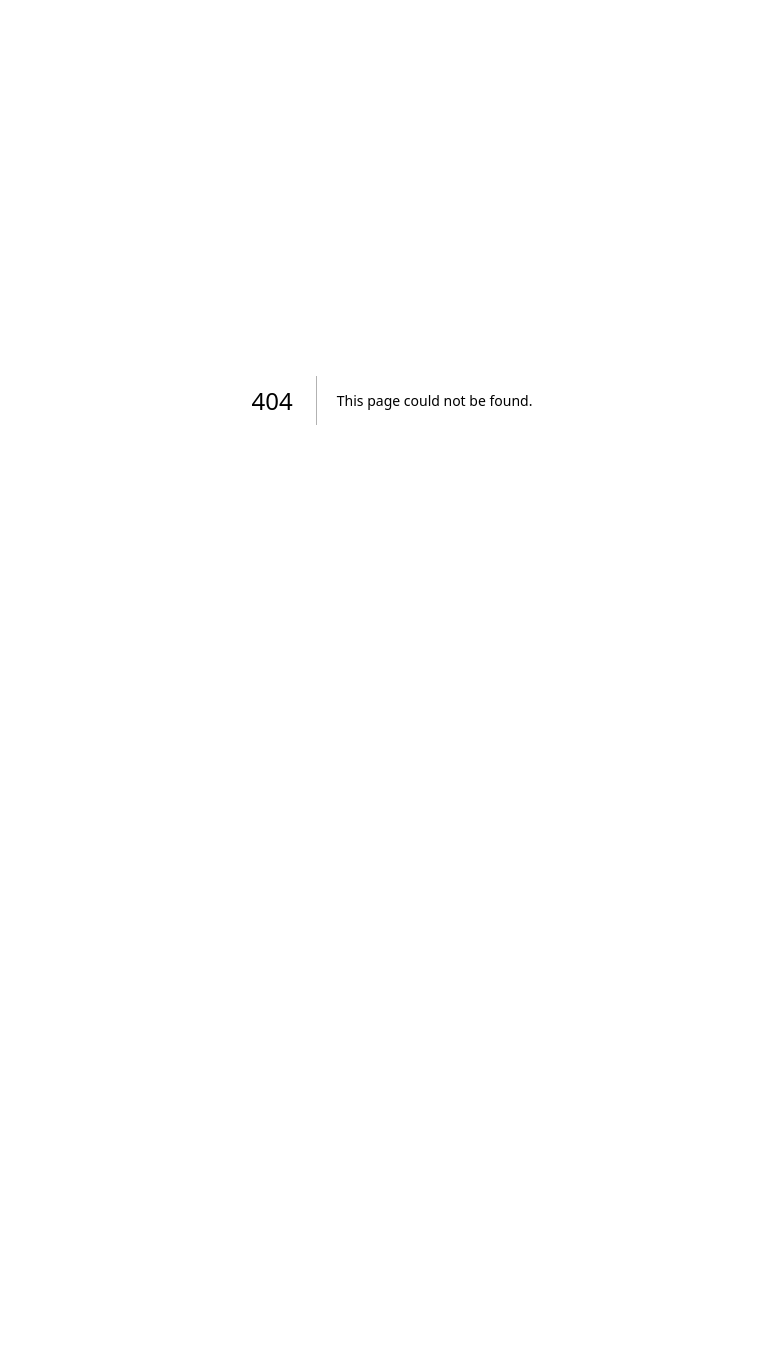
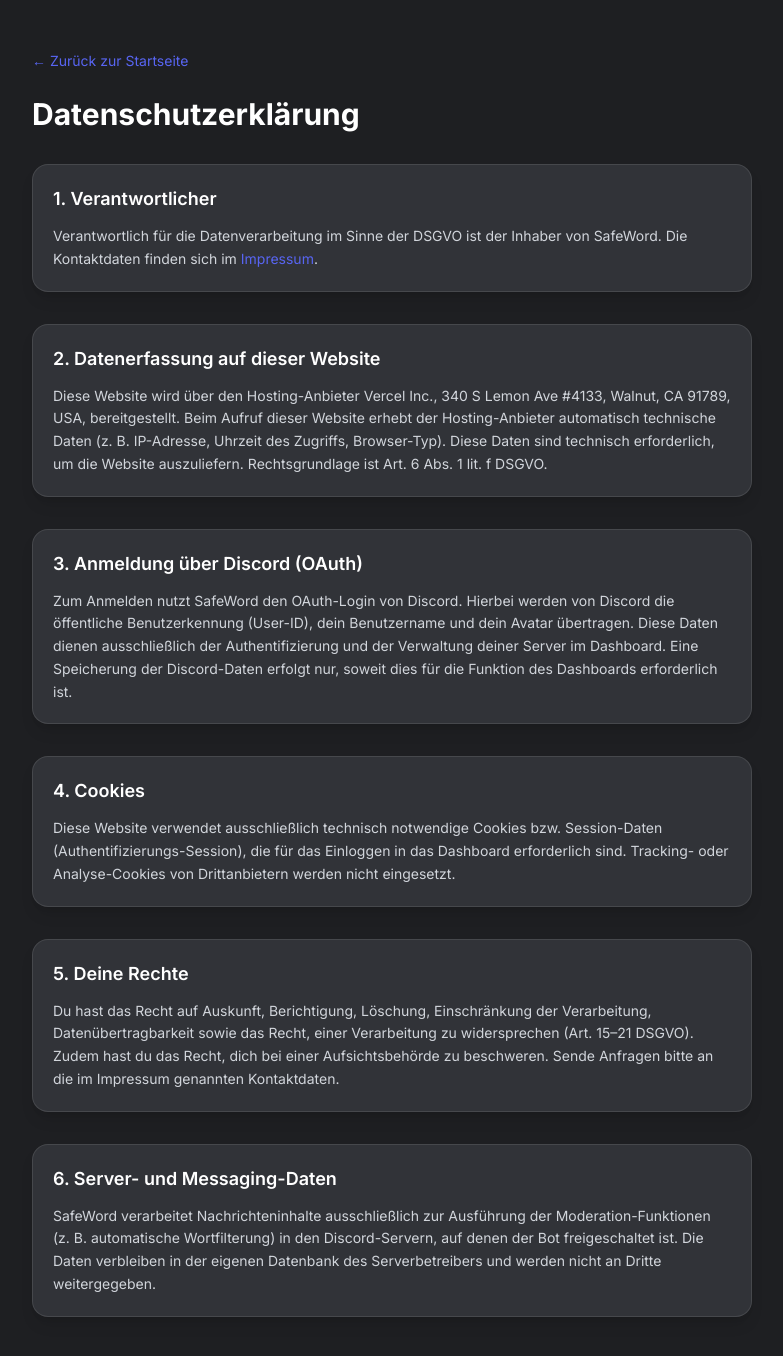
Before and after one commit to bot-coder0815/SafeWord, a Next.js app in the folder dashboard/: page /datenschutz in a window 1280 px wide. Before the commit this address had no page. Shown: the top 1356 px of the page, without its empty margins (248-1031 px from the left). Before the commit the page ends 800 px from the top, so only its background shows below. Built offline with nearby package versions, Linux system fonts and the light colour scheme.

Commit message:
Landing: Impressum + Datenschutz Seiten und Footer-Links; Version ohne 'v' + Copyright

```diff
--- /dev/null
+++ b/dashboard/app/datenschutz/page.tsx
@@ -0,0 +1,79 @@
+import Link from "next/link";
+import type { Metadata } from "next";
+
+export const metadata: Metadata = {
+  title: "Datenschutz — SafeWord",
+  description: "Datenschutzerklärung für SafeWord.",
+};
+
+export default function DatenschutzPage() {
+  return (
+    <main className="mx-auto max-w-3xl px-6 py-12">
+      <Link href="/" className="text-sm text-blurple transition-colors hover:text-blurple/80">
+        ← Zurück zur Startseite
+      </Link>
+      <h1 className="mt-6 text-3xl font-bold text-white">Datenschutzerklärung</h1>
+
+      <section className="mt-8 space-y-8 text-sm leading-relaxed text-gray-300">
+        <div className="card">
+          <h2 className="text-lg font-semibold text-white">1. Verantwortlicher</h2>
+          <p className="mt-3">
+            Verantwortlich für die Datenverarbeitung im Sinne der DSGVO ist der Inhaber von
+            SafeWord. Die Kontaktdaten finden sich im <Link href="/impressum" className="text-blurple transition-colors hover:text-blurple/80">Impressum</Link>.
+          </p>
+        </div>
+
+        <div className="card">
+          <h2 className="text-lg font-semibold text-white">2. Datenerfassung auf dieser Website</h2>
+          <p className="mt-3">
+            Diese Website wird über den Hosting-Anbieter Vercel Inc., 340 S Lemon Ave #4133,
+            Walnut, CA 91789, USA, bereitgestellt. Beim Aufruf dieser Website erhebt der
+            Hosting-Anbieter automatisch technische Daten (z.&nbsp;B. IP-Adresse, Uhrzeit des
+            Zugriffs, Browser-Typ). Diese Daten sind technisch erforderlich, um die Website
+            auszuliefern. Rechtsgrundlage ist Art. 6 Abs. 1 lit. f DSGVO.
+          </p>
+        </div>
+
+        <div className="card">
+          <h2 className="text-lg font-semibold text-white">3. Anmeldung über Discord (OAuth)</h2>
+          <p className="mt-3">
+            Zum Anmelden nutzt SafeWord den OAuth-Login von Discord. Hierbei werden von Discord die
+            öffentliche Benutzerkennung (User-ID), dein Benutzername und dein Avatar übertragen.
+            Diese Daten dienen ausschließlich der Authentifizierung und der Verwaltung deiner
+            Server im Dashboard. Eine Speicherung der Discord-Daten erfolgt nur, soweit dies für
+            die Funktion des Dashboards erforderlich ist.
+          </p>
+        </div>
+
+        <div className="card">
+          <h2 className="text-lg font-semibold text-white">4. Cookies</h2>
+          <p className="mt-3">
+            Diese Website verwendet ausschließlich technisch notwendige Cookies bzw. Session-Daten
+            (Authentifizierungs-Session), die für das Einloggen in das Dashboard erforderlich sind.
+            Tracking- oder Analyse-Cookies von Drittanbietern werden nicht eingesetzt.
+          </p>
+        </div>
+
+        <div className="card">
+          <h2 className="text-lg font-semibold text-white">5. Deine Rechte</h2>
+          <p className="mt-3">
+            Du hast das Recht auf Auskunft, Berichtigung, Löschung, Einschränkung der Verarbeitung,
+            Datenübertragbarkeit sowie das Recht, einer Verarbeitung zu widersprechen
+            (Art. 15–21 DSGVO). Zudem hast du das Recht, dich bei einer Aufsichtsbehörde zu
+            beschweren. Sende Anfragen bitte an die im Impressum genannten Kontaktdaten.
+          </p>
+        </div>
+
+        <div className="card">
+          <h2 className="text-lg font-semibold text-white">6. Server- und Messaging-Daten</h2>
+          <p className="mt-3">
+            SafeWord verarbeitet Nachrichteninhalte ausschließlich zur Ausführung der
+            Moderation-Funktionen (z.&nbsp;B. automatische Wortfilterung) in den Discord-Servern,
+            auf denen der Bot freigeschaltet ist. Die Daten verbleiben in der eigenen Datenbank
+            des Serverbetreibers und werden nicht an Dritte weitergegeben.
+          </p>
+        </div>
+      </section>
+    </main>
+  );
+}
--- /dev/null
+++ b/dashboard/app/impressum/page.tsx
@@ -0,0 +1,67 @@
+import Link from "next/link";
+import type { Metadata } from "next";
+
+export const metadata: Metadata = {
+  title: "Impressum — SafeWord",
+  description: "Impressum für SafeWord.",
+};
+
+export default function ImpressumPage() {
+  return (
+    <main className="mx-auto max-w-3xl px-6 py-12">
+      <Link href="/" className="text-sm text-blurple transition-colors hover:text-blurple/80">
+        ← Zurück zur Startseite
+      </Link>
+      <h1 className="mt-6 text-3xl font-bold text-white">Impressum</h1>
+
+      <section className="mt-8 space-y-8 text-sm leading-relaxed text-gray-300">
+        <div className="card">
+          <h2 className="text-lg font-semibold text-white">Angaben gemäß § 5 DDG</h2>
+          <p className="mt-3">
+            SafeWord – Official moderation bot
+            <br />
+            Inhaber: <em>[Name Vorname Nachname]</em>
+            <br />
+            Adresse: <em>[Straße Hausnummer]</em>
+            <br />
+            PLZ Ort: <em>[PLZ Ort]</em>
+            <br />
+            Land: Deutschland
+          </p>
+        </div>
+
+        <div className="card">
+          <h2 className="text-lg font-semibold text-white">Kontakt</h2>
+          <p className="mt-3">
+            E-Mail: <em>[kontakt@example.de]</em>
+          </p>
+        </div>
+
+        <div className="card">
+          <h2 className="text-lg font-semibold text-white">Verantwortlich für den Inhalt</h2>
+          <p className="mt-3">
+            <em>[Name Vorname Nachname]</em>
+            <br />
+            <em>[Straße Hausnummer, PLZ Ort]</em>
+          </p>
+        </div>
+
+        <div className="card">
+          <h2 className="text-lg font-semibold text-white">Haftungsausschluss</h2>
+          <p className="mt-3">
+            Die Inhalte dieser Website wurden mit größter Sorgfalt erstellt. Für die Richtigkeit,
+            Vollständigkeit und Aktualität der Inhalte kann jedoch keine Gewähr übernommen werden.
+            Als Diensteanbieter sind wir für eigene Inhalte auf diesen Seiten nach den allgemeinen
+            Gesetzen verantwortlich. Wir sind jedoch nicht verpflichtet, übermittelte oder
+            gespeicherte fremde Informationen zu überwachen oder nach Umständen zu forschen, die auf
+            eine rechtswidrige Tätigkeit hinweisen.
+          </p>
+        </div>
+
+        <p className="text-xs text-gray-500">
+          Hinweis: Bitte ersetze die Platzhalter in eckigen Klammern durch deine echten Angaben.
+        </p>
+      </section>
+    </main>
+  );
+}
--- a/dashboard/app/page.tsx
+++ b/dashboard/app/page.tsx
@@ -1,5 +1,6 @@
 "use client";
 
+import Link from "next/link";
 import { Shield, MessageSquareWarning, Gauge, Users, Lock, Zap, GitBranch } from "lucide-react";
 import { useEffect, useState } from "react";
 import { api, loginUrl } from "@/lib/api";
@@ -163,7 +164,18 @@
 
       {/* Footer */}
       <footer className="border-t border-white/5 py-8 text-center text-sm text-gray-500">
-        SafeWord • {t("landing.footer")} • v1.0.0
+        <p>
+          SafeWord • {t("landing.footer")} • {t("landing.footerVersion")}
+        </p>
+        <p className="mt-2">{t("landing.copyright")}</p>
+        <nav className="mt-4 flex justify-center gap-6">
+          <Link href="/impressum" className="transition-colors hover:text-gray-300">
+            {t("landing.impressum")}
+          </Link>
+          <Link href="/datenschutz" className="transition-colors hover:text-gray-300">
+            {t("landing.datenschutz")}
+          </Link>
+        </nav>
       </footer>
     </main>
   );
--- a/dashboard/lib/i18n.tsx
+++ b/dashboard/lib/i18n.tsx
@@ -66,6 +66,10 @@
   "landing.teamSubtitle": "Die Menschen hinter SafeWord und ihre Rollen im Team.",
   "landing.teamEmpty": "Noch keine Teammitglieder hinterlegt.",
   "landing.footer": "Offizieller Moderation-Bot",
+  "landing.footerVersion": "Version 1.0.0",
+  "landing.copyright": "© 2026 SafeWord. Alle Rechte vorbehalten.",
+  "landing.impressum": "Impressum",
+  "landing.datenschutz": "Datenschutz",
 
   // dashboard home
   "dash.chooseServer": "Wähle einen Server",
@@ -401,6 +405,10 @@
   "landing.teamSubtitle": "The people behind SafeWord and their roles in the team.",
   "landing.teamEmpty": "No team members yet.",
   "landing.footer": "Official moderation bot",
+  "landing.footerVersion": "Version 1.0.0",
+  "landing.copyright": "© 2026 SafeWord. All rights reserved.",
+  "landing.impressum": "Imprint",
+  "landing.datenschutz": "Privacy Policy",
 
   // dashboard home
   "dash.chooseServer": "Choose a server",
```
